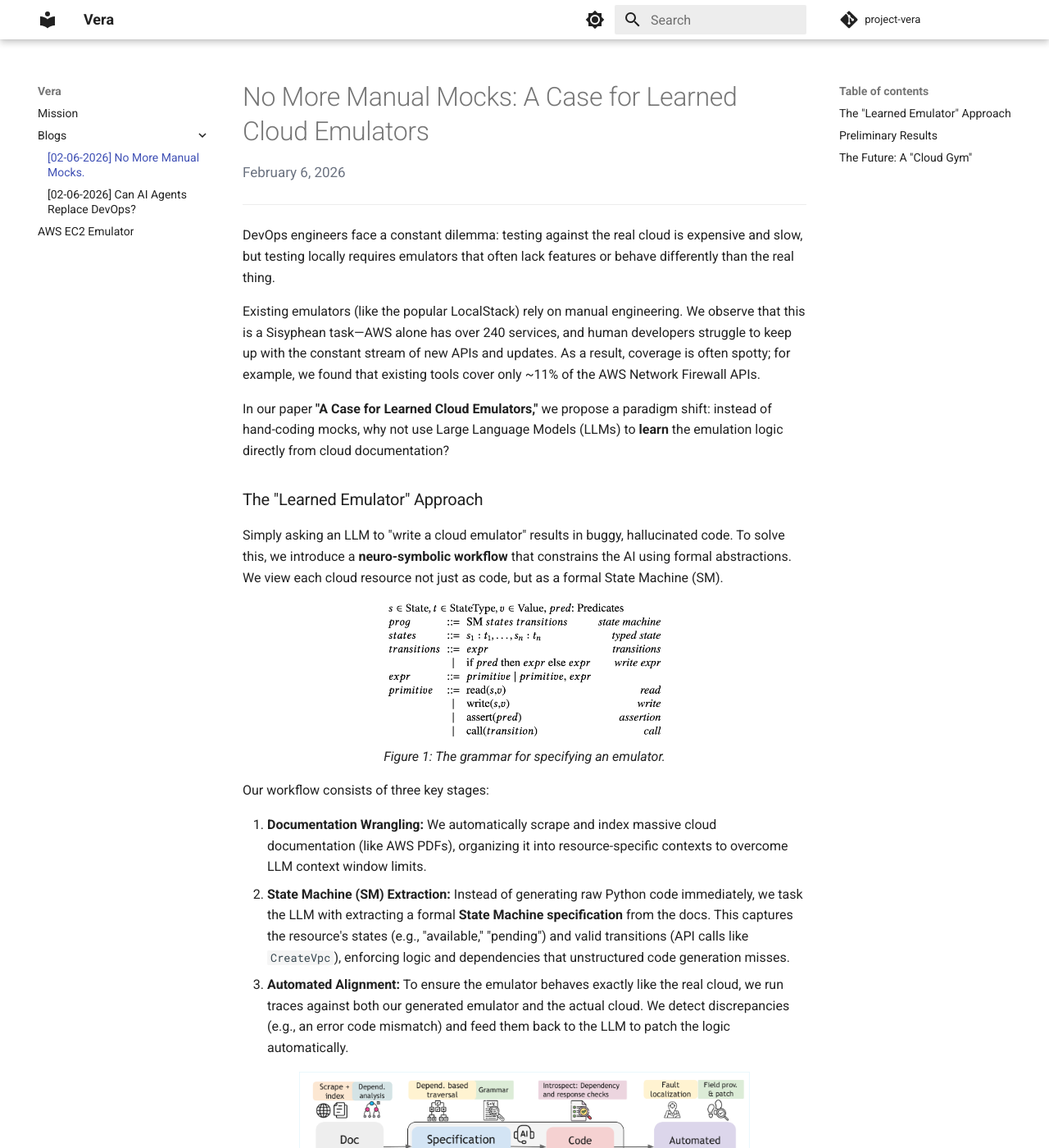
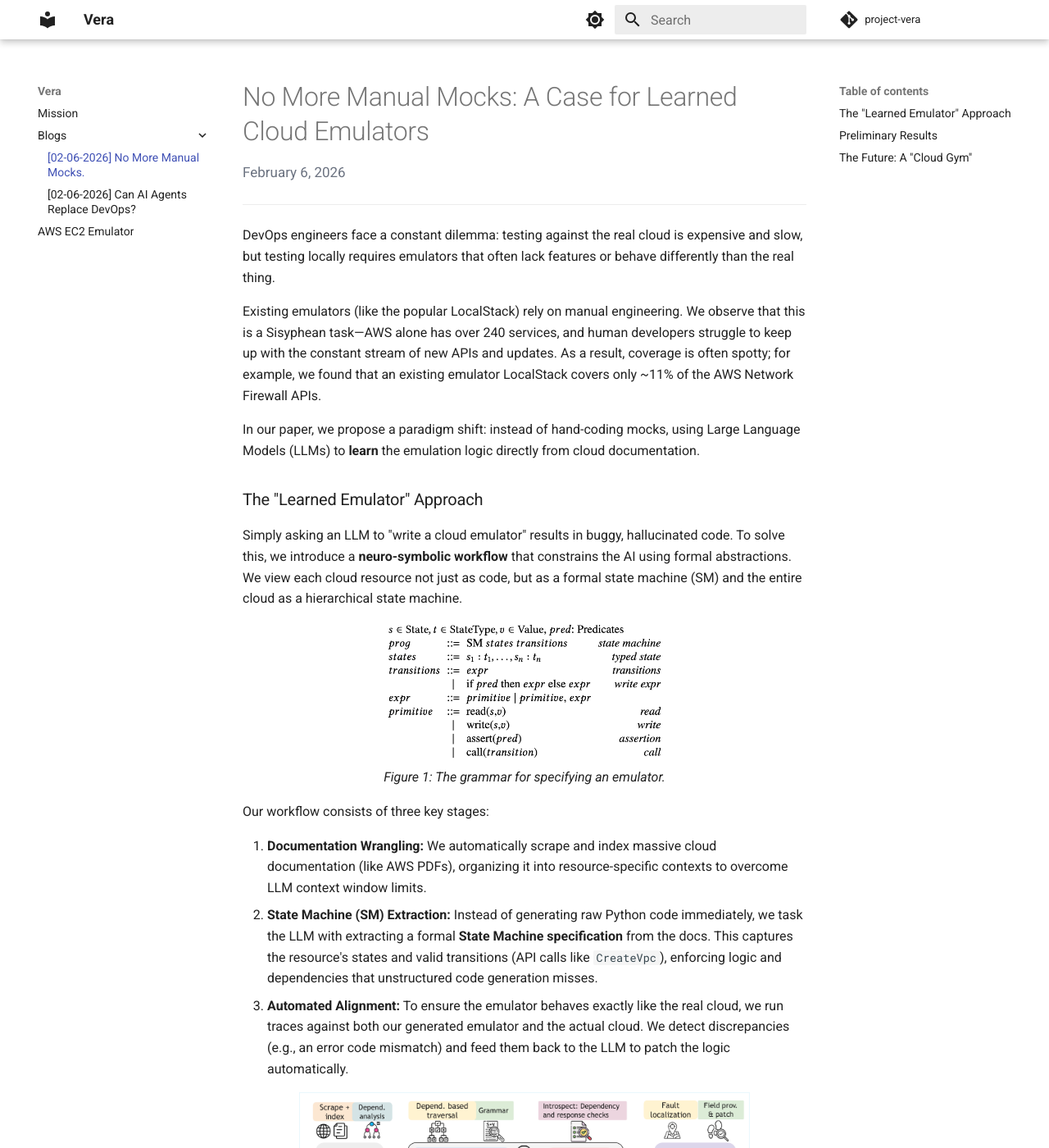
Before and after one commit to project-vera/project-vera.github.io, an MkDocs documentation site: the page built from docs/blogs/cloudemu/cloudemu.md, in a window 1280 px wide and 1400 px high. Shown: the whole window at 82% size. Built offline with MkDocs 1.6.1 and Material for MkDocs 9.7.7, drawn with Linux system fonts in a browser that asks for light colours; comment, search, counter and statistics services are not loaded; some of the changed text lies outside the part shown.

Commit message:
update cloudemu blog

```diff
--- a/docs/blogs/cloudemu/cloudemu.md
+++ b/docs/blogs/cloudemu/cloudemu.md
@@ -9,13 +9,13 @@
 
 DevOps engineers face a constant dilemma: testing against the real cloud is expensive and slow, but testing locally requires emulators that often lack features or behave differently than the real thing.
 
-Existing emulators (like the popular LocalStack) rely on manual engineering. We observe that this is a Sisyphean task—AWS alone has over 240 services, and human developers struggle to keep up with the constant stream of new APIs and updates. As a result, coverage is often spotty; for example, we found that existing tools cover only ~11% of the AWS Network Firewall APIs.
+Existing emulators (like the popular LocalStack) rely on manual engineering. We observe that this is a Sisyphean task—AWS alone has over 240 services, and human developers struggle to keep up with the constant stream of new APIs and updates. As a result, coverage is often spotty; for example, we found that an existing emulator LocalStack covers only ~11% of the AWS Network Firewall APIs.
 
-In our paper **"A Case for Learned Cloud Emulators,"** we propose a paradigm shift: instead of hand-coding mocks, why not use Large Language Models (LLMs) to **learn** the emulation logic directly from cloud documentation?
+In our paper, we propose a paradigm shift: instead of hand-coding mocks, using Large Language Models (LLMs) to **learn** the emulation logic directly from cloud documentation.
 
 ### The "Learned Emulator" Approach
 
-Simply asking an LLM to "write a cloud emulator" results in buggy, hallucinated code. To solve this, we introduce a **neuro-symbolic workflow** that constrains the AI using formal abstractions. We view each cloud resource not just as code, but as a formal State Machine (SM).
+Simply asking an LLM to "write a cloud emulator" results in buggy, hallucinated code. To solve this, we introduce a **neuro-symbolic workflow** that constrains the AI using formal abstractions. We view each cloud resource not just as code, but as a formal state machine (SM) and the entire cloud as a hierarchical state machine.
 
 <p align="center">
   <img src="../pics/cloudemu_fig1.png" width="50%">
@@ -27,7 +27,7 @@
 Our workflow consists of three key stages:
 
 1.  **Documentation Wrangling:** We automatically scrape and index massive cloud documentation (like AWS PDFs), organizing it into resource-specific contexts to overcome LLM context window limits.
-2.  **State Machine (SM) Extraction:** Instead of generating raw Python code immediately, we task the LLM with extracting a formal **State Machine specification** from the docs. This captures the resource's states (e.g., "available," "pending") and valid transitions (API calls like `CreateVpc`), enforcing logic and dependencies that unstructured code generation misses.
+2.  **State Machine (SM) Extraction:** Instead of generating raw Python code immediately, we task the LLM with extracting a formal **State Machine specification** from the docs. This captures the resource's states and valid transitions (API calls like `CreateVpc`), enforcing logic and dependencies that unstructured code generation misses.
 3.  **Automated Alignment:** To ensure the emulator behaves exactly like the real cloud, we run traces against both our generated emulator and the actual cloud. We detect discrepancies (e.g., an error code mismatch) and feed them back to the LLM to patch the logic automatically.
 
 <p align="center">
@@ -40,8 +40,8 @@
 
 We built a prototype and the results highlight significant advantages over current manual methods:
 
-*   **Better Coverage:** In our preliminary tests, we achieved **100% API coverage** for the AWS Network Firewall service, compared to just 11% for the state-of-the-art manual emulator.
-*   **Accuracy:** By modeling resources as State Machines, we prevent common logic errors. As shown below, our SM-based approach maintains high accuracy during state updates, whereas a direct-to-code (D2C) LLM approach often fails completely (0% accuracy) because it loses track of resource dependencies.
+*   **Better Coverage:** In our preliminary tests, we achieved complete coverage for the AWS Network Firewall service, compared to just 11% for the state-of-the-art manual emulator.
+*   **Accuracy:** By modeling resources as State Machines, we prevent common logic errors. As shown below, our SM-based approach maintains high accuracy during state updates, whereas a direct-to-code (D2C) emulator generation using an LLM often fails completely (0% accuracy) because it loses track of resource dependencies.
 
 <p align="center">
   <img src="../pics/em_accuracy.png-1.png" width="60%">
@@ -59,7 +59,7 @@
 
 ### The Future: A "Cloud Gym"
 
-Beyond just testing, we believe this technology opens new doors. A high-fidelity, zero-cost emulator could serve as a **"Cloud Gym"**—a training ground for AI agents to learn how to manage cloud infrastructure without the risk of racking up a massive bill.
+Beyond just testing, we believe this technology opens new doors. A high-fidelity, zero-cost emulator could serve as a **"Cloud Gym"**, a training ground for AI agents to learn how to manage cloud infrastructure and understand the intricacies, without the risk of racking up a massive bill.
 
 By turning static documentation into executable logic, we hope to finally solve the bottleneck of cloud development velocity.
 
```
